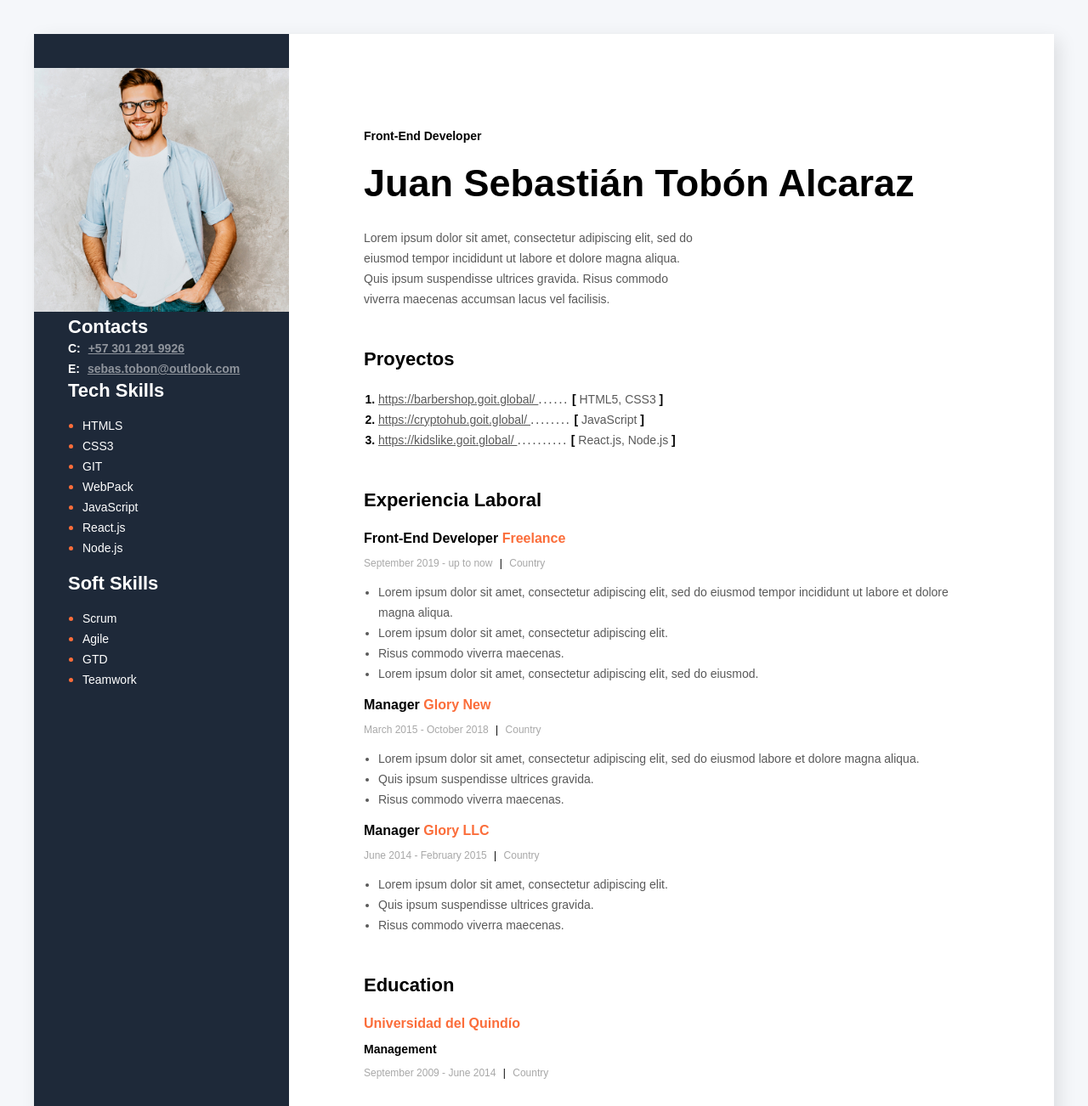
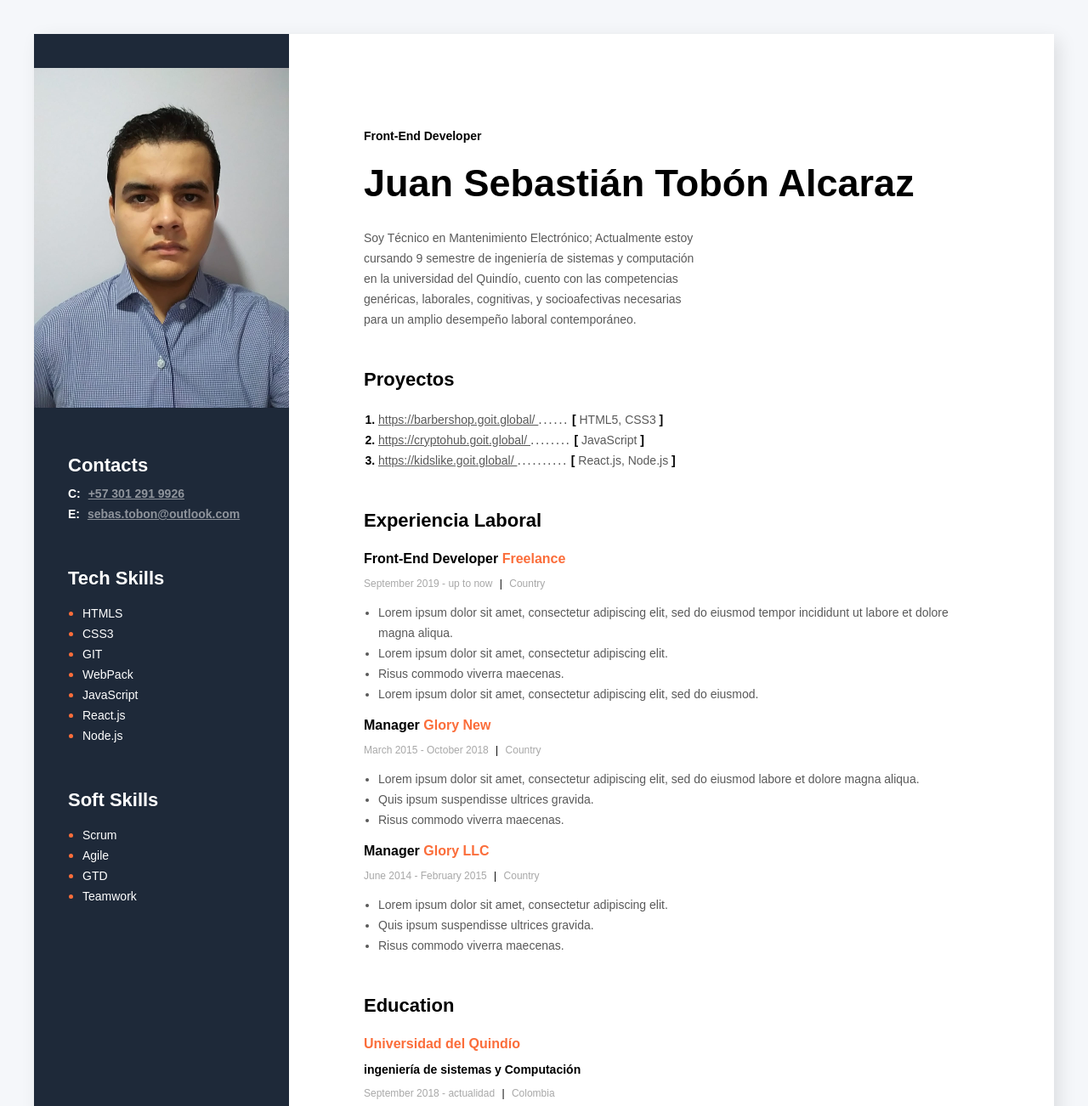
Before and after one commit to Sebastian-Tobon/CV, a plain HTML site: page index.html in a window 1280 px wide. Shown: the top 1302 px of the page at 85% size. Drawn offline with Linux system fonts and the light colour scheme.

Commit message:
Modificaciones finales

```diff
--- a/css/styles.css
+++ b/css/styles.css
@@ -157,7 +157,8 @@ li {
     font-weight: 700;
     font-size: 22px;
     line-height: 27px;
-    margin: 0;
+    margin-top: 50px;
+    margin-bottom: 8px;
 }
 
 .titulo-universidad {
@@ -165,8 +166,7 @@ li {
     font-weight: 700;
     font-size: 16px;
     line-height: 20px;
-    margin-top: 12px;
-    margin-bottom: 11px;
+    margin: 0;
 }
 
 .titulo-carrera {
--- a/index.html
+++ b/index.html
@@ -18,7 +18,7 @@
                 <h2 class="descripcion-profesion">Front-End Developer</h2>
                 <h1 class="nombre">Juan Sebastián Tobón Alcaraz</h1>
                 <p class="texto-descripcion">
-                    Lorem ipsum dolor sit amet, consectetur adipiscing elit, sed do eiusmod tempor incididunt ut labore et dolore magna aliqua. Quis ipsum suspendisse ultrices gravida. Risus commodo viverra maecenas accumsan lacus vel facilisis.
+                    Soy Técnico en Mantenimiento Electrónico; Actualmente estoy cursando 9 semestre de ingeniería de sistemas y computación en la universidad del Quindío, cuento con las competencias genéricas, laborales, cognitivas, y socioafectivas necesarias para un amplio desempeño laboral contemporáneo.
                 </p>
             </div>
             <!-- Proyects-->
@@ -81,15 +81,15 @@
                     <h3 class="titulo-seccion-principal">Education</h3>
                     <div>
                         <h4 class="titulo-universidad"><span class="texto-naranja">Universidad del Quindío</span> </h4>
-                        <h5 class="titulo-carrera">Management</h5>
-                        <p class="periodo-experiencia">September 2009 - June 2014   <span class="barra">|</span>   Country</p>
+                        <h5 class="titulo-carrera">ingeniería de sistemas y Computación</h5>
+                        <p class="periodo-experiencia">September 2018 - actualidad   <span class="barra">|</span>   Colombia</p>
                     </div>
                 </div>
             </div>
         </div>
         <!-- Información Secundaria -->
         <aside class="informacion-lateral">
-            <img src="./imagenes/photo.jpg" alt="Mi Foto de Perfil" width="300">
+            <img src="./imagenes/photo.jpeg" alt="Mi Foto de Perfil" width="300">
             <!-- Contacts -->
             <div class="contactos">
                 <h3 class="titulo-lateral">Contacts</h3>
```
Also changed, not shown: imagenes/photo.jpeg (added), imagenes/photo.jpg (deleted).
